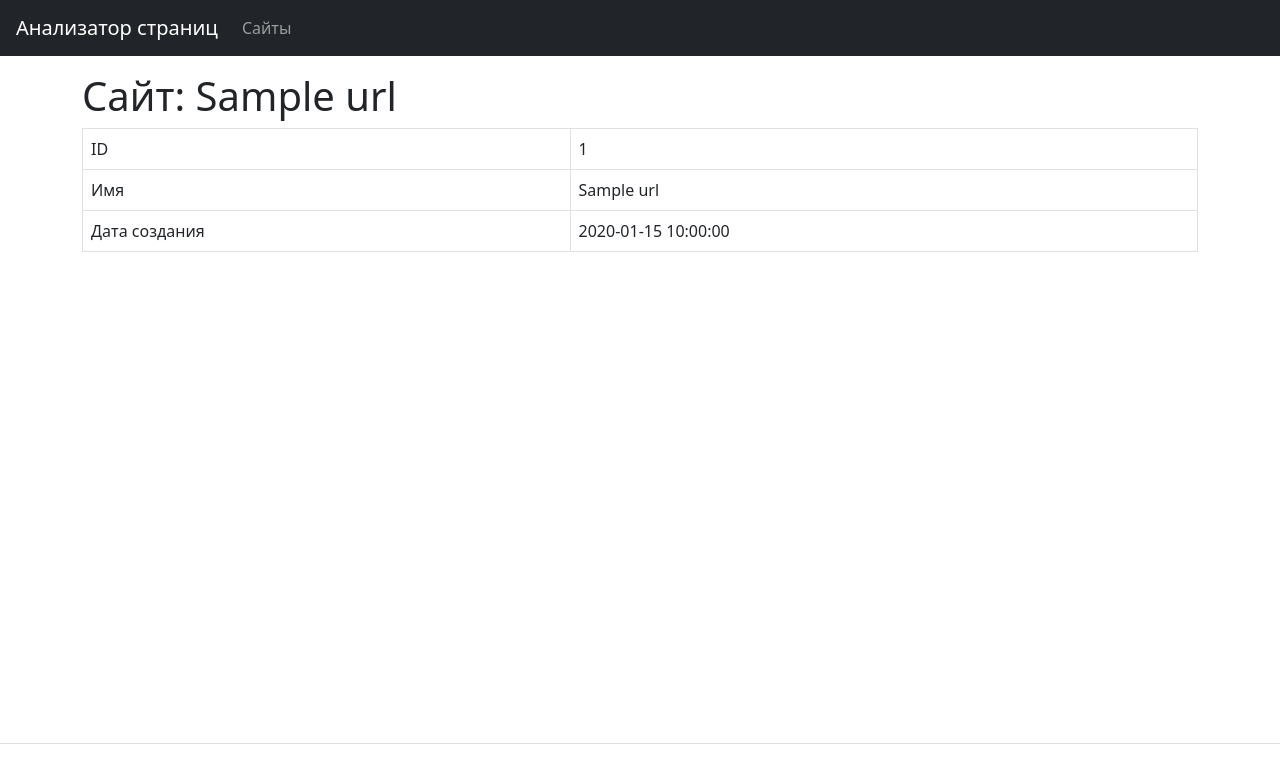
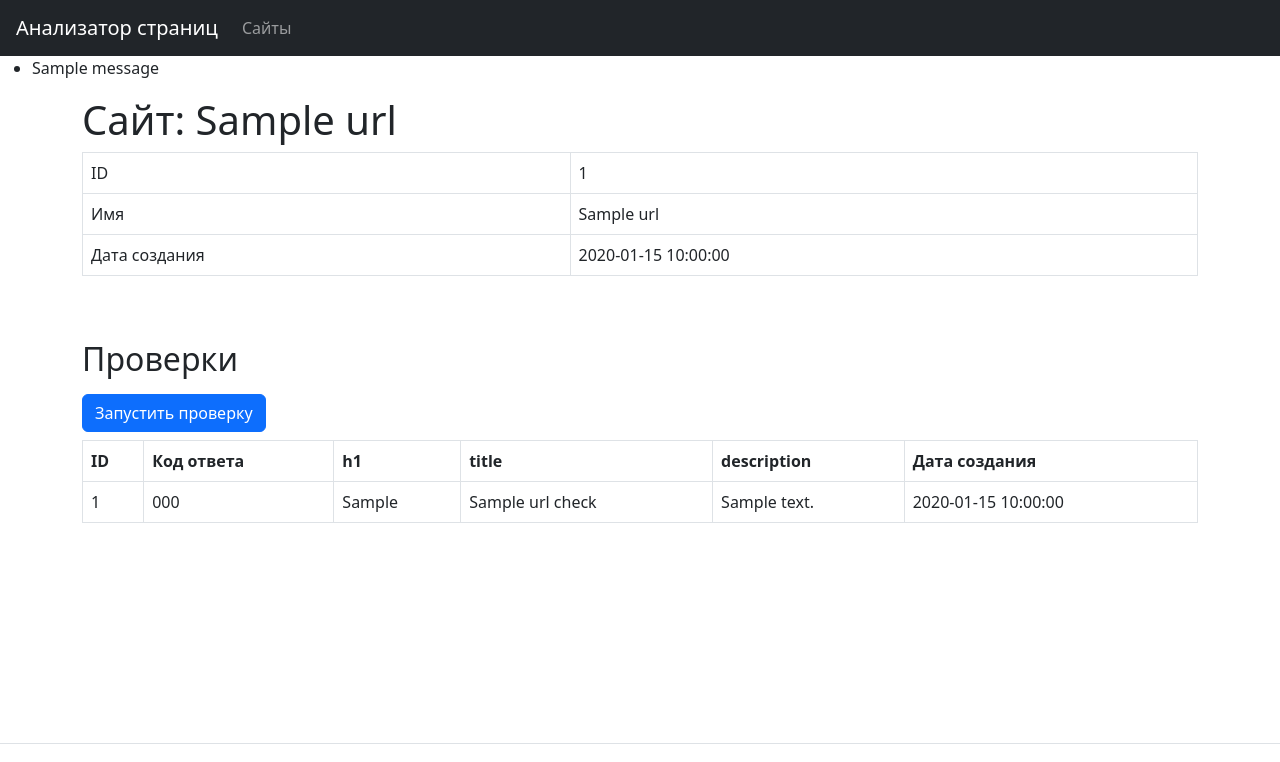
Before and after one commit to crackozabl/python-project-83, a Flask app: page /urls/1 in a window 1280 px wide. Shown: the top 762 px of the page. Run offline with Flask 3, Linux system fonts and the light colour scheme; one stand-in notice (Sample message) is shown; a database or web service that is not in the repository returns one stand-in record (values such as "Sample title"); some libraries are stand-ins or nearby versions.

Commit message:
WIP: 0.5

```diff
--- a/page_analyzer/app.py
+++ b/page_analyzer/app.py
@@ -4,8 +4,11 @@ from os import getenv
 import psycopg2
 import logging
 import page_analyzer.db as db
+import requests
 
 app = Flask(__name__)
+app.config['SECRET_KEY'] = getenv('SECRET_KEY')
+
 CONNECTION_STRING = getenv('DATABASE_URL')
 
 
@@ -27,15 +30,17 @@ def urls():
         url = db.get_url_by_name(conn, request.form['url'])
 
         if url:
-            flash('URL already exists')
+            flash('Страница уже существует')
             return redirect(url_for('url', id=url.id))
         else:
             id = db.set_url(conn, request.form['url'])
+            flash('Страница успешно добавлена')
             return redirect(url_for('url', id=id))
 
     elif request.method == 'GET':
         conn = get_connection()
-        urls = db.get_urls(conn)
+        urls = db.get_urls(conn, fetch_check=True)
+
         logging.debug('GET request received')
         return render_template('urls.html', urls=urls)
     else:
@@ -46,4 +51,23 @@ def urls():
 def url(id):
     conn = get_connection()
     url = db.get_url(conn, id)
-    return render_template('url.html', url=url)
+    checks = db.get_url_checks(conn, id)
+    return render_template('url.html', url=url, checks=checks)
+
+
+@app.route('/urls/<int:id>/checks', methods=['POST'])
+def check(id):
+    conn = get_connection()
+    url = db.get_url(conn, id)
+
+    if url:
+        check = check_url(url)
+        db.set_url_check(conn, id, check)
+        return redirect(url_for('url', id=id))
+    else:
+        return 'Not found', 404
+
+
+def check_url(url):
+    resp = requests.get(url.name)
+    return resp.status_code
--- a/page_analyzer/db.py
+++ b/page_analyzer/db.py
@@ -16,26 +16,49 @@ def stub_url(n):
             200)
 
 
-def get_urls(conn):
+def get_urls(conn, fetch_check=False):
     with conn.cursor(cursor_factory=extras.NamedTupleCursor) as cur:
-        cur.execute('SELECT id, name, created_at FROM urls ORDER BY created_at DESC;')
-        result = cur.fetchall()
+        if fetch_check:
+            cur.execute(
+                '''
+                SELECT DISTINCT ON (urls.id)
+                    urls.id,
+                    name,
+                    urls.created_at,
+                    url_checks.created_at as last_check,
+                    url_checks.status_code as last_status
+                FROM urls LEFT JOIN (
+                        SELECT id, url_id, created_at, status_code
+                        FROM url_checks
+                        ORDER BY created_at DESC) as url_checks
+                ON urls.id = url_checks.url_id
+                ORDER BY urls.id DESC;
+                ''')
 
-        logging.debug(f'urls result: {result}')
+            result = cur.fetchall()
 
-        return result
+            logging.debug(f'urls result: {result}')
 
-    return [stub_url(i) for i in range(10)]
+            return result
+        else:
+            cur.execute(
+                'SELECT id, name, created_at FROM urls ORDER BY created_at DESC;')
+
+            result = cur.fetchall()
+
+            logging.debug(f'urls result: {result}')
+
+            return result
 
 
 def set_url(conn, name):
     with conn.cursor(cursor_factory=extras.NamedTupleCursor) as cur:
         cur.execute('INSERT INTO urls (name, created_at) VALUES (%s, %s) RETURNING id;',
                     (name, datetime.now()))
-        id = cur.fetchone()
+        result = cur.fetchone()
         conn.commit()
 
-    return id
+    return result.id
 
 
 def get_url(conn, id):
@@ -58,3 +81,30 @@ def get_url_by_name(conn, name):
         result = cur.fetchone()
 
         return result
+
+
+def set_url_check(conn, url_id, status_code):
+    with conn.cursor(cursor_factory=extras.NamedTupleCursor) as cur:
+        cur.execute(
+            '''
+            INSERT INTO url_checks (url_id, created_at, status_code)
+            VALUES (%s, %s, %s);
+            ''',
+            (url_id, datetime.now(), status_code))
+
+        conn.commit()
+
+
+def get_url_checks(conn, url_id):
+    with conn.cursor(cursor_factory=extras.NamedTupleCursor) as cur:
+        cur.execute(
+            '''
+            SELECT id, url_id, status_code, h1,title, description, created_at
+            FROM url_checks
+            WHERE url_id = %s;
+            ''',
+            (url_id,))
+
+        result = cur.fetchall()
+
+        return result
--- a/page_analyzer/templates/base.html
+++ b/page_analyzer/templates/base.html
@@ -24,6 +24,15 @@
     </header>
 
     <main class="flex-grow-1">
+        {% with messages = get_flashed_messages() %}
+        {% if messages %}
+            <ul class=flashes>
+            {% for message in messages %}
+            <li>{{ message }}</li>
+            {% endfor %}
+            </ul>
+        {% endif %}
+        {% endwith %}
         {% block main %}{% endblock %}
     </main>
 
--- a/page_analyzer/templates/url.html
+++ b/page_analyzer/templates/url.html
@@ -21,5 +21,38 @@
       </tbody>
     </table>
   </div>
+
+  <h2 class="mt-5 mb-3">Проверки</h2>
+  <form method="post" action="/urls/{{ url.id }}/checks">
+    <input type="submit" class="btn btn-primary" value="Запустить проверку">
+  </form>
+
+  <div>
+    <table class="table table-bordered table-hover mt-2" data-test="checks">
+      <thead>
+        <tr>
+          <th>ID</th>
+          <th>Код ответа</th>
+          <th>h1</th>
+          <th>title</th>
+          <th>description</th>
+          <th>Дата создания</th>
+        </tr>
+      </thead>
+      <tbody>
+        {% for check in checks %}
+        <tr>
+          <td>{{ check.id }}</td>
+          <td>{{ check.status_code }}</td>
+          <td>{{ check.h1 }}</td>
+          <td>{{ check.title }}</td>
+          <td>{{ check.description }}</td>
+          <td>{{ check.created_at }}</td>
+        </tr>
+        {% endfor %}
+
+      </tbody>
+    </table>
+  </div>
 </div>
 {% endblock %}
```
Also changed, not shown: database.sql (+15 -1 lines), 1 other file. Lines whose indentation alone changed are shown as unchanged.
